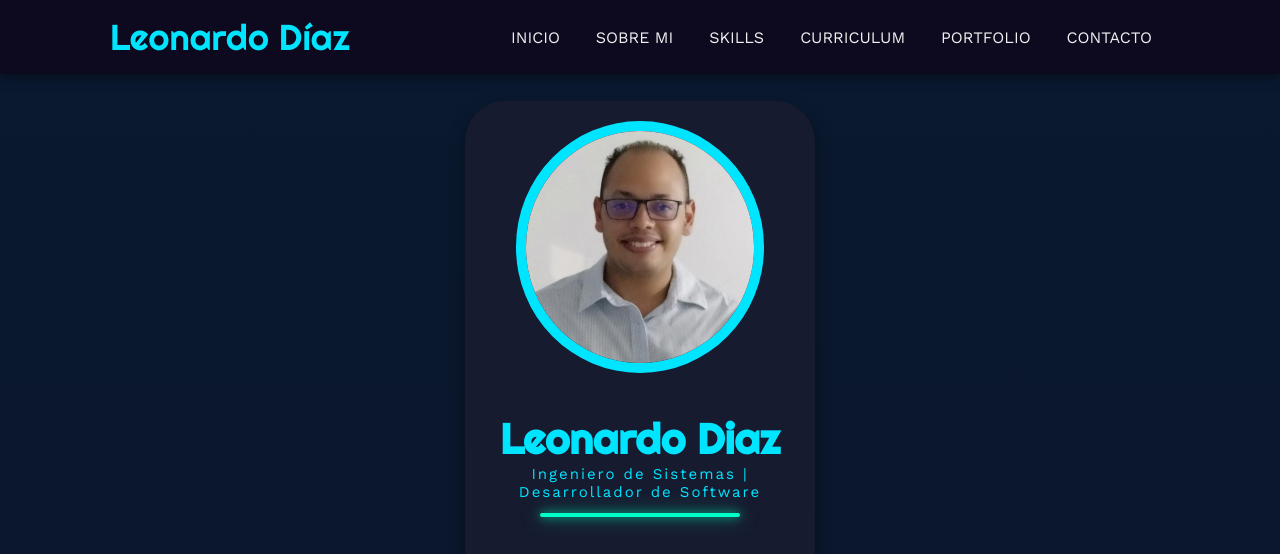
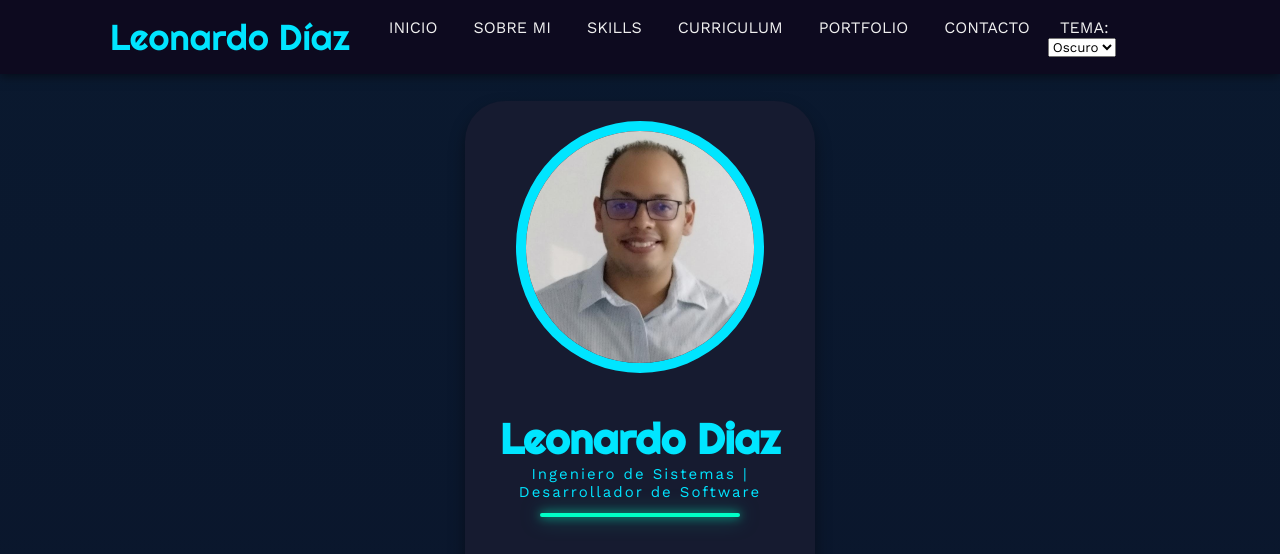
Before and after one commit to LeonardoDiazO/webPortfolio, a plain HTML site: page index.html in a window 1280 px wide. Shown: the top 554 px of the page. Drawn offline with nearby package versions, Linux system fonts and the light colour scheme.

Commit message:
fix: Eliminacion de codigo imnesesario y cambio de posicion de descarga CV

```diff
--- a/index.html
+++ b/index.html
@@ -6,10 +6,8 @@
     <meta http-equiv="X-UA-Compatible" content="IE=edge">
     <meta name="viewport" content="width=device-width, initial-scale=1.0">
 
-    <!-- Favicon -->
-    <link rel="icon" href="img/perfil.jpeg" type="image/x-icon">
+    <link rel="icon" href="img/perfil2.png" type="image/x-icon">
 
-    <!-- Font Awesome -->
     <link rel="stylesheet" href="https://cdnjs.cloudflare.com/ajax/libs/font-awesome/6.1.2/css/all.min.css"
         integrity="sha512-1sCRPdkRXhBV2PBLUdRb4tMg1w2YPf37qatUFeS7zlBy7jJI8Lf4VHwWfZZfpXtYSLy85pkm9GaYVYMfw5BC1A=="
         crossorigin="anonymous" referrerpolicy="no-referrer" />
@@ -20,13 +18,8 @@
 </head>
 
 <body>
-    <!-- MENU ENCABEZADO -->
     <div class="contenedor-header">
         <header>
-            <!-- <select id="language-selector" onchange="changeLanguage()">
-                <option value="es">Español</option>
-                <option value="en">English</option>
-            </select> -->
             <div class="logo">
                 <a href="">Leonardo Díaz</a>
             </div>
@@ -38,6 +31,15 @@
                     <li><a href="#curriculum" onclick="seleccionar()">CURRICULUM</a></li>
                     <li><a href="#portfolio" onclick="seleccionar()">PORTFOLIO</a></li>
                     <li><a href="#contacto" onclick="seleccionar()">CONTACTO</a></li>
+                    <li>
+                        <div>
+                            <label for="theme-select" style="margin-left: 10%;">TEMA:</label>
+                            <select id="theme-select">
+                                <option value="dark">Oscuro</option>
+                                <option value="light">Claro</option>
+                            </select>
+                        </div>
+                    </li>
                 </ul>
             </nav>
             <div class="nav-responsive" onclick="mostrarOcultarMenu()">
@@ -46,7 +48,6 @@
         </header>
     </div>
 
-    <!-- SECCION INICIO -->
     <section id="inicio" class="inicio">
         <div class="contenido-banner">
             <div class="contenedor-img">
@@ -64,7 +65,6 @@
         </div>
     </section>
 
-    <!-- SECCION SOBRE MI -->
     <section id="sobremi" class="sobremi">
         <div class="contenido-seccion">
             <h2>Sobre Mí</h2>
@@ -76,8 +76,13 @@
                 de equipos, enfoque al cliente y cumplimiento de objetivos estratégicos. Combino mi conocimiento técnico
                 y mi visión de negocio para aportar valor a los proyectos en los que participo.
             </p>
+
+            <button
+                onclick="window.open('https://drive.google.com/file/d/1EeJX6enIVC65TZjKCTk-JAOmWCEiwh2X/view?usp=drive_link')">
+                Descargar CV <i class="fa-solid fa-download"></i>
+                <span class="overlay"></span>
+            </button>
             <div class="fila">
-                <!-- datos personales -->
                 <div class="col">
                     <h3>Datos Personales</h3>
                     <ul>
@@ -96,7 +101,6 @@
                     </ul>
                 </div>
 
-                <!-- intereses -->
                 <div class="col">
                     <h3>Intereses</h3>
                     <div class="contenedor-intereses">
@@ -120,43 +124,17 @@
                             <i class="fa-brands fa-github"></i>
                             <span>CÓDIGO ABIERTO</span>
                         </div>
-                        <!-- <div class="interes">
-                            <i class="fa-solid fa-palette"></i>
-                            <span>DISEÑO UX/UI</span>
-                        </div>
-                        <div class="interes">
-                            <i class="fa-solid fa-cloud"></i>
-                            <span>CLOUD COMPUTING</span>
-                        </div>
-                        <div class="interes">
-                            <i class="fa-solid fa-chart-line"></i>
-                            <span>MACHINE LEARNING</span>
-                        </div>
-                        <div class="interes">
-                            <i class="fa-solid fa-bitcoin-sign"></i>
-                            <span>BLOCKCHAIN</span>
-                        </div>
-                        <div class="interes">
-                            <i class="fa-solid fa-terminal"></i>
-                            <span>AUTOMATIZACIÓN</span>
-                        </div> -->
                     </div>
                 </div>
             </div>
-            <button
-                onclick="window.open('https://drive.google.com/file/d/1EeJX6enIVC65TZjKCTk-JAOmWCEiwh2X/view?usp=drive_link')">
-                Descargar CV <i class="fa-solid fa-download"></i>
-                <span class="overlay"></span>
-            </button>
+
         </div>
     </section>
 
-    <!-- SECCION SKILLS -->
     <section class="skills" id="skills">
         <div class="contenido-seccion">
             <h2>Skills</h2>
             <div class="fila">
-                <!-- Technical Skills -->
                 <div class="col">
                     <h3>Technical Skills</h3>
                     <div class="skill">
@@ -191,7 +169,6 @@
                     </div>
                 </div>
 
-                <!-- Professional Skills -->
                 <div class="col">
                     <h3>Professional Skills</h3>
                     <div class="skill">
@@ -230,7 +207,6 @@
     </section>
 
 
-    <!-- SECCION CURRICULUM -->
     <section id="curriculum" class="curriculum">
         <div class="contenido-seccion">
             <h2>Curriculum</h2>
@@ -310,7 +286,6 @@
         </div>
     </section>
 
-    <!-- SECCION PORTFOLIO -->
     <section id="portfolio" class="portfolio">
         <div class="contenido-seccion">
             <h2>PORTFOLIO</h2>
@@ -355,12 +330,10 @@
     </section>
 
 
-    <!-- SECCION CONTACTO -->
     <section id="contacto" class="contacto">
         <div class="contenido-seccion">
             <h2>CONTACTO</h2>
             <div class="fila">
-                <!-- Formulario -->
                 <div class="col">
                     <form id="contact-form">
                         <input type="text" id="from_name" placeholder="Tú Nombre" required>
@@ -374,18 +347,11 @@
                         </button>
                     </form>
                 </div>
-                <!-- <a href="https://wa.me/+573016805257" target="_blank" class="whatsapp-chat">
-                    <i class="fa-brands fa-whatsapp"></i>
-                </a> -->
             </div>
         </div>
     </section>
 
 
-
-
-
-    <!-- footer -->
     <footer>
         <a href="#inicio" class="arriba">
             <i class="fa-solid fa-angles-up"></i>
@@ -401,8 +367,6 @@
 
     <script src="/script/scripst.js"></script>
     <script src="/script/translations.js"></script>
-    <!-- <script src="//code.tidio.co/z5qolgwsdglupa6jsz9cxnimwxabv41e.js" async></script> -->
-
-</body>
+    </body>
 
 </html>
```
